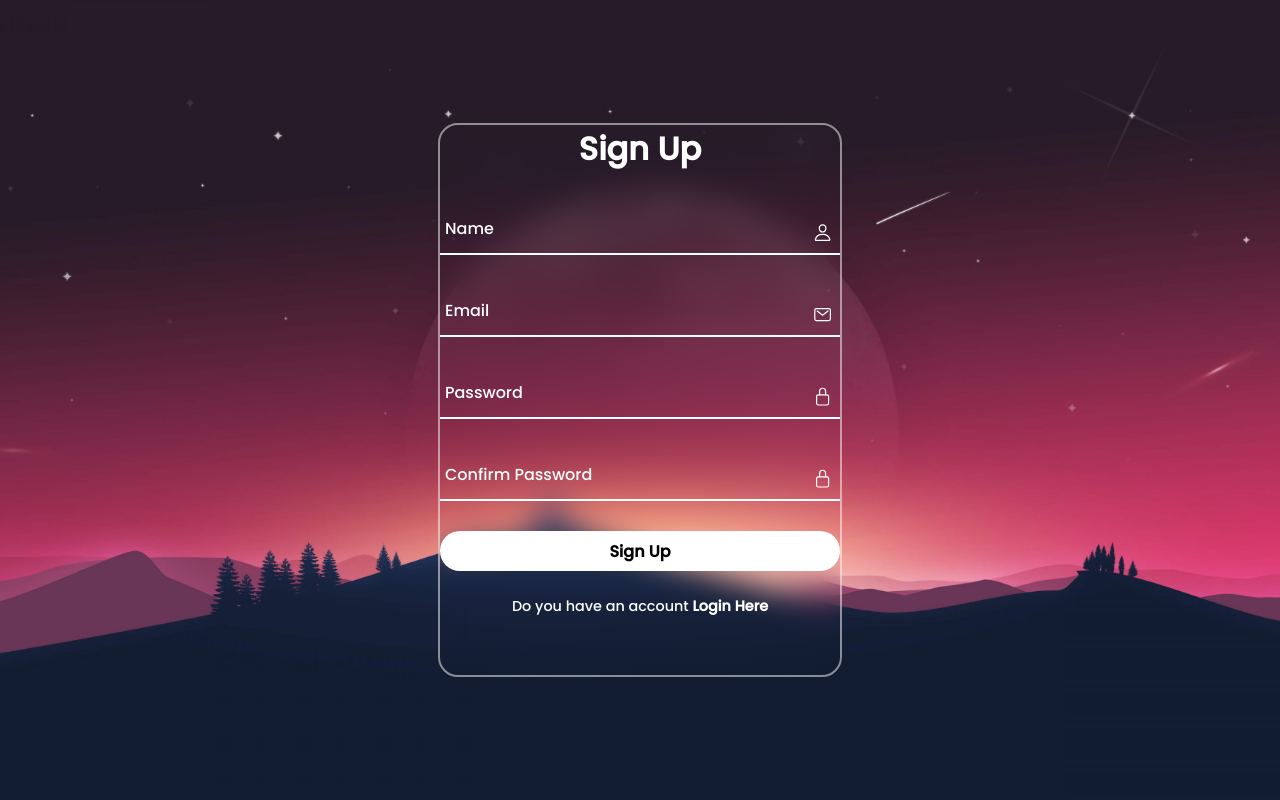
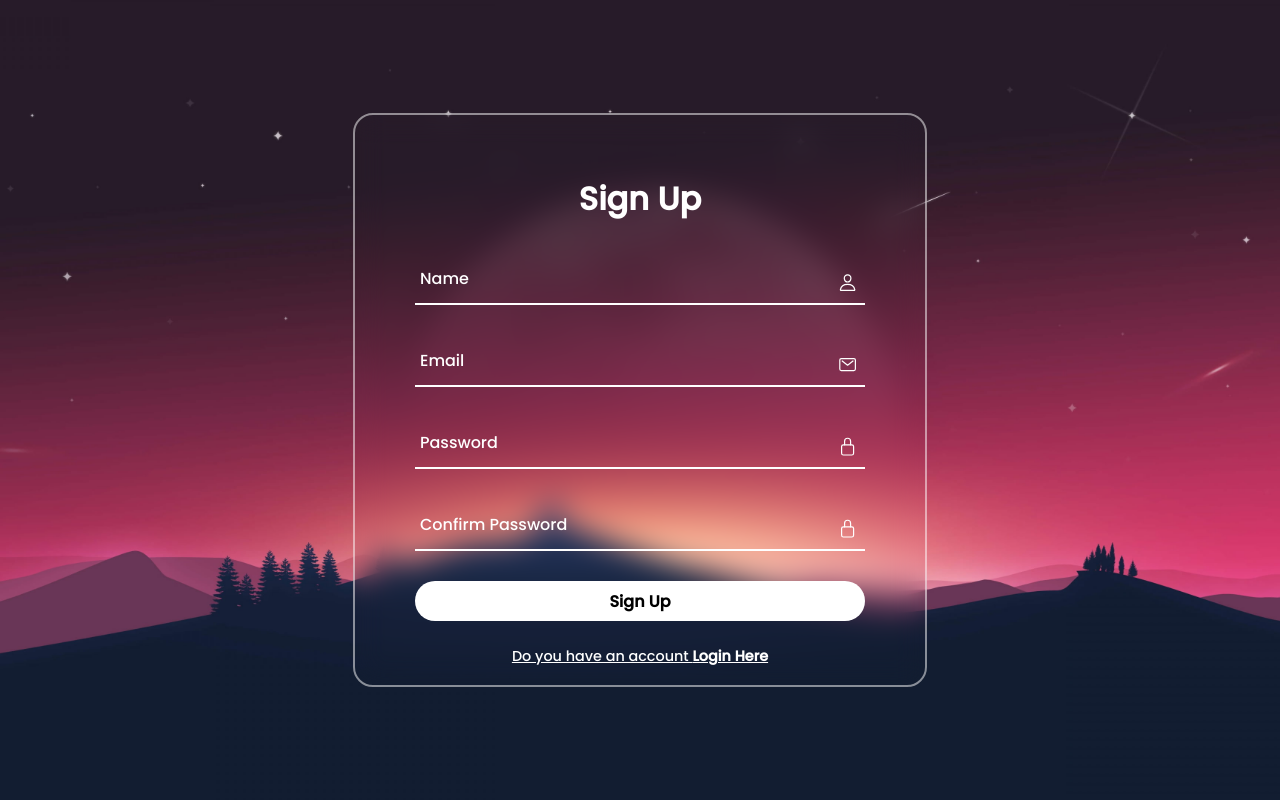
Before and after one commit to Fouziya-28/game-application, a Flask app: page /signup in a window 1280 px wide. Run offline with Flask 3, Linux system fonts and the light colour scheme.

Commit message:
css update

```diff
--- a/Game-Room/templates/signup.html
+++ b/Game-Room/templates/signup.html
@@ -5,6 +5,22 @@
     <link rel="shortcut icon" href="https://wp.nkdev.info/youplay/wp-content/themes/youplay/assets/images/icon.png" />
     <title>Game Room</title>
 </head>
+<style>
+    .form-box {
+        position: relative;
+        width: 450px;
+        height: 450px;
+        background: transparent;
+        border: 2px solid rgba(255,255,255,0.5);
+        border-radius: 20px;
+        backdrop-filter: blur(15px);
+        padding: 60px;
+    }
+    .register p{
+        margin-bottom: 20px;
+        text-decoration: underline;
+    }
+</style>
 <body>
     <section>
         <div class="form-box signUp-box">
```
